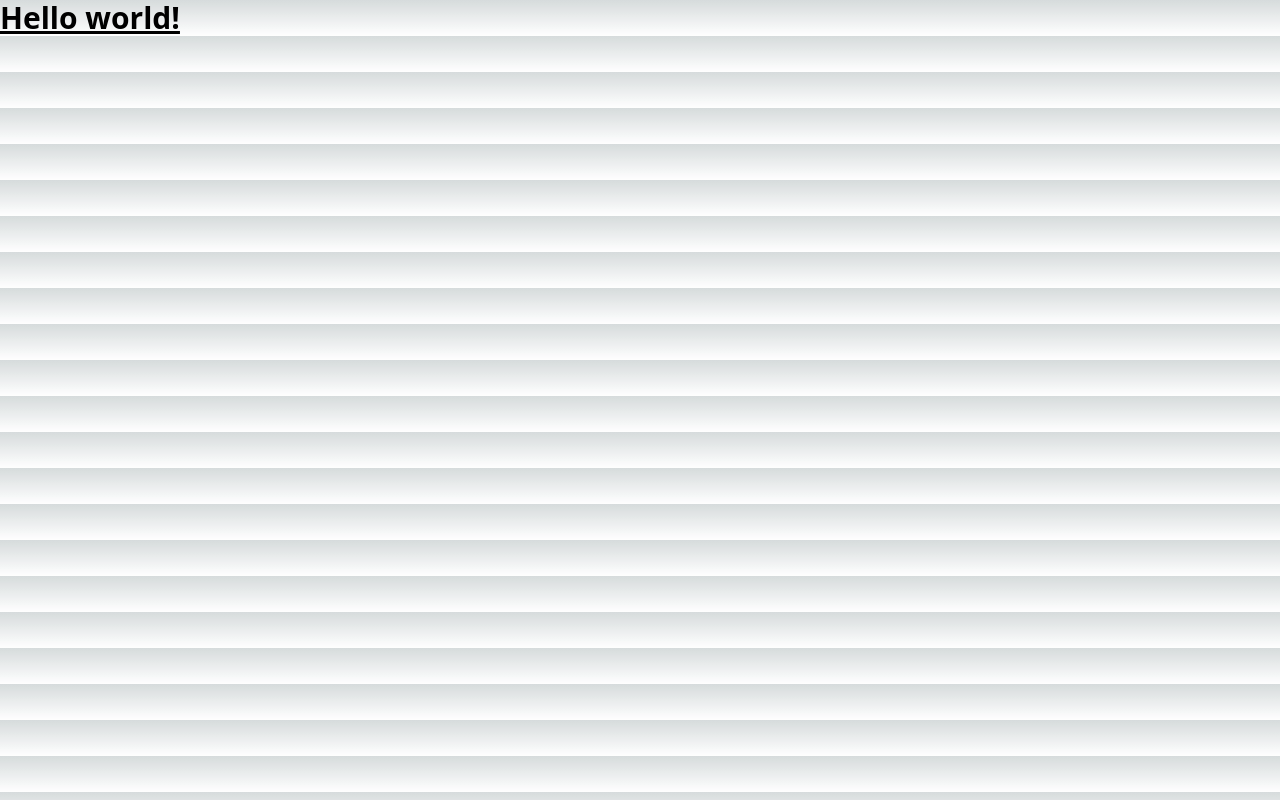
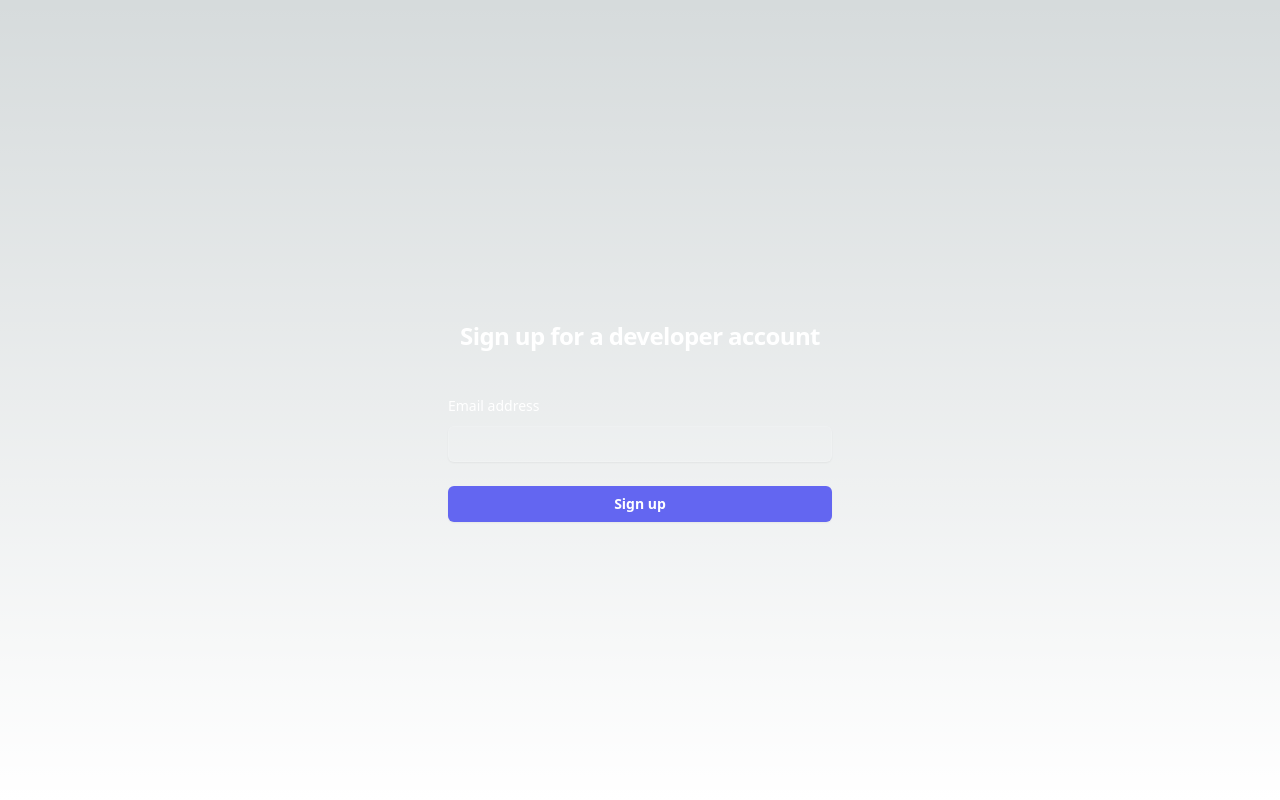
Before and after one commit to jehrhardt/zeropassword, a Next.js app: page / in a window 1280 px wide. Built offline with nearby package versions, Linux system fonts and the light colour scheme.

Commit message:
Add basic sign up form

```diff
--- /dev/null
+++ b/app/components/signupForm.tsx
@@ -0,0 +1,53 @@
+'use client'
+
+import { signup } from '../../lib/zeropasswd'
+
+export default function SignupForm() {
+  return (
+    <>
+      <div className="flex min-h-full flex-1 flex-col justify-center px-6 py-12 lg:px-8">
+        <div className="sm:mx-auto sm:w-full sm:max-w-sm">
+
+          <h2 className="mt-10 text-center text-2xl font-bold leading-9 tracking-tight text-white">
+            Sign up for a developer account
+          </h2>
+        </div>
+
+        <div className="mt-10 sm:mx-auto sm:w-full sm:max-w-sm">
+          <form onSubmit={(e) => {
+            e.preventDefault()
+            const formData = new FormData(e.target as HTMLFormElement);
+            const data = Object.fromEntries(formData.entries());
+            signup(data['username'].toString());
+          }}
+            className="space-y-6">
+            <div>
+              <label htmlFor="username" className="block text-sm font-medium leading-6 text-white">
+                Email address
+              </label>
+              <div className="mt-2">
+                <input
+                  id="username"
+                  name="username"
+                  type="email"
+                  autoComplete="email"
+                  required
+                  className="block w-full rounded-md border-0 bg-white/5 py-1.5 text-white shadow-sm ring-1 ring-inset ring-white/10 focus:ring-2 focus:ring-inset focus:ring-indigo-500 sm:text-sm sm:leading-6"
+                />
+              </div>
+            </div>
+
+            <div>
+              <button
+                type="submit"
+                className="flex w-full justify-center rounded-md bg-indigo-500 px-3 py-1.5 text-sm font-semibold leading-6 text-white shadow-sm hover:bg-indigo-400 focus-visible:outline focus-visible:outline-2 focus-visible:outline-offset-2 focus-visible:outline-indigo-500"
+              >
+                Sign up
+              </button>
+            </div>
+          </form>
+        </div>
+      </div>
+    </>
+  )
+}
--- a/app/layout.tsx
+++ b/app/layout.tsx
@@ -11,8 +11,8 @@
   children: React.ReactNode
 }) {
   return (
-    <html lang="en">
-      <body>{children}</body>
+    <html lang="en" className="h-full bg-gray-900">
+      <body className="h-full">{children}</body>
     </html>
   )
 }
--- a/app/page.tsx
+++ b/app/page.tsx
@@ -1,9 +1,7 @@
-import Image from 'next/image'
+import SignupForm from './components/signupForm'
 
 export default function Home() {
   return (
-    <h1 className="text-3xl font-bold underline">
-      Hello world!
-    </h1>
+    <SignupForm />
   )
 }
--- /dev/null
+++ b/lib/zeropasswd.ts
@@ -0,0 +1,37 @@
+export async function signup(username: string) {
+  const randomStringFromServer = "randomStringFromServer";
+  const publicKeyCredentialCreationOptions: PublicKeyCredentialCreationOptions =
+    {
+      challenge: Uint8Array.from(
+        randomStringFromServer,
+        (c) => c.charCodeAt(0),
+      ),
+      rp: {
+        name: "zeropasswd",
+        id: "localhost",
+      },
+      user: {
+        id: Uint8Array.from(
+          "UZSL85T9AFC",
+          (c) => c.charCodeAt(0),
+        ),
+        name: username,
+        displayName: username,
+      },
+      pubKeyCredParams: [
+        { alg: -7, type: "public-key" },
+        { alg: -257, type: "public-key" },
+      ],
+      authenticatorSelection: {
+        authenticatorAttachment: "cross-platform",
+      },
+      timeout: 60000,
+      attestation: "direct",
+    };
+
+  const credential = await navigator.credentials.create({
+    publicKey: publicKeyCredentialCreationOptions,
+  });
+
+  console.log(credential);
+}
```
